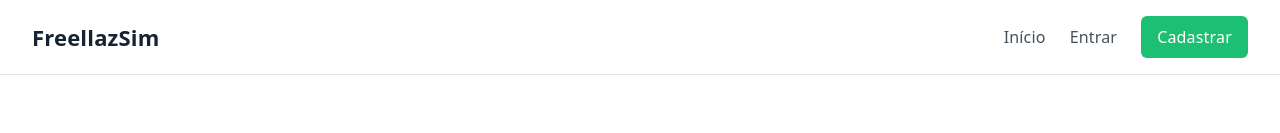
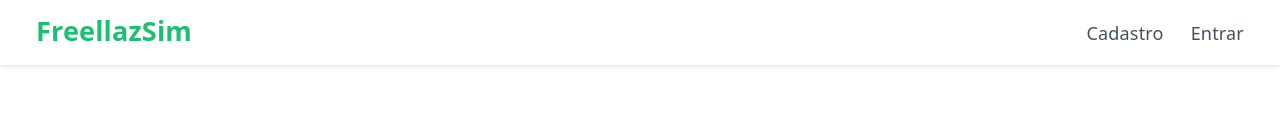
Before and after one commit to CursinoCosta/FreellazSim, a React (Vite) app in the folder frontend/: page / in a window 1280 px wide. Shown: the top 133 px of the page. Built offline with nearby package versions, Linux system fonts and the light colour scheme; no server answers.

Commit message:
feat: adiciona renderizacao condicional na Navbar com leitura do useAuth

```diff
--- a/frontend/src/components/Navbar.jsx
+++ b/frontend/src/components/Navbar.jsx
@@ -1,21 +1,83 @@
-import { Link } from 'react-router-dom'
+import { Link, useNavigate } from 'react-router-dom'
+import { useAuth } from '../context/useAuth.js'
 import './Navbar.css'
 
-function Navbar() {
+export default function Navbar() {
+  const { usuario, sair } = useAuth()
+  const navigate = useNavigate()
+
+  function handleLogout() {
+    sair()
+    navigate('/')
+  }
+
   return (
-    <header className="navbar">
-      <Link className="navbar-logo" to="/">
-        FreellazSim
-      </Link>
-      <nav className="navbar-links">
-        <Link to="/">Início</Link>
-        <Link to="/login">Entrar</Link>
-        <Link className="navbar-cta" to="/cadastro">
-          Cadastrar
-        </Link>
-      </nav>
-    </header>
+    <nav style={styles.nav}>
+      <div style={styles.logoContainer}>
+        <Link to="/" style={styles.logo}>FreellazSim</Link>
+      </div>
+
+      <div style={styles.linksContainer}>
+        {usuario ? (
+          <>
+            <span style={styles.greeting}>Perfil: {usuario.nome}</span>
+            <Link
+              to={usuario.is_freelancer ? '/dashboard/freelancer' : '/dashboard/cliente'}
+              style={styles.link}
+            >
+              Meu Dashboard
+            </Link>
+            <button onClick={handleLogout} style={styles.logoutButton}>
+              Sair
+            </button>
+          </>
+        ) : (
+          <>
+            <Link to="/cadastro" style={styles.link}>Cadastro</Link>
+            <Link to="/login" style={styles.link}>Entrar</Link>
+          </>
+        )}
+      </div>
+    </nav>
   )
 }
 
-export default Navbar
+const styles = {
+  nav: {
+    display: 'flex',
+    justifyContent: 'space-between',
+    alignItems: 'center',
+    padding: '1rem 2rem',
+    backgroundColor: 'var(--white, #ffffff)',
+    boxShadow: '0 2px 4px rgba(0,0,0,0.1)',
+  },
+  logo: {
+    fontSize: '1.5rem',
+    fontWeight: 'bold',
+    color: 'var(--primary, #8b5cf6)',
+    textDecoration: 'none'
+  },
+  linksContainer: {
+    display: 'flex',
+    gap: '1.5rem',
+    alignItems: 'center',
+  },
+  link: {
+    fontWeight: '500',
+    textDecoration: 'none',
+    color: 'inherit'
+  },
+  greeting: {
+    fontWeight: 'bold',
+    color: '#374151',
+  },
+  logoutButton: {
+    fontWeight: 'bold',
+    padding: '0.5rem 1rem',
+    borderRadius: '4px',
+    backgroundColor: '#ef4444',
+    color: 'white',
+    border: 'none',
+    cursor: 'pointer',
+  }
+}
```
